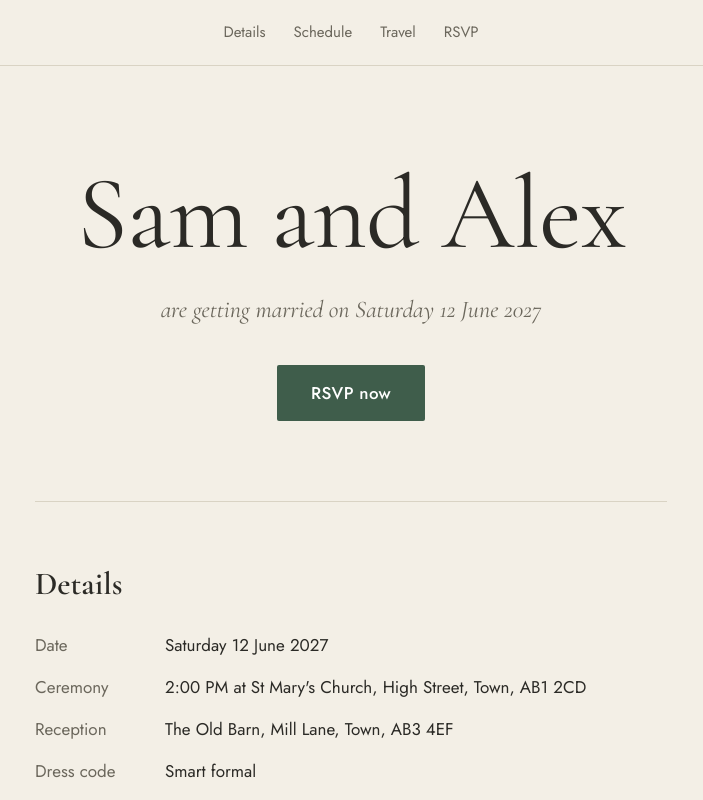
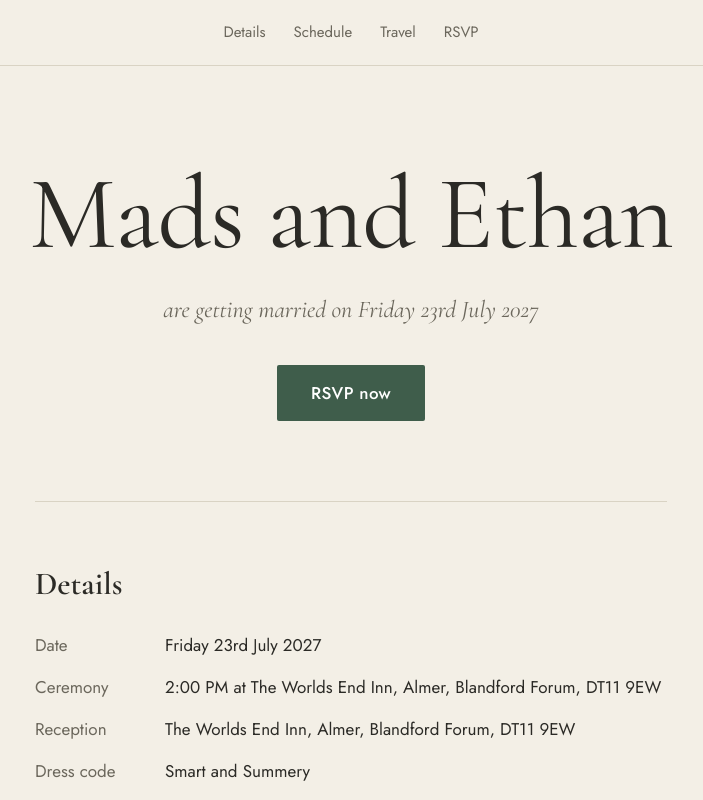
Before and after one commit to gromracer-bot/Wedding-Site, a plain HTML site: page index.html in a window 1280 px wide. Shown: the top 800 px of the page, without its empty margins (289-992 px from the left). Drawn offline with nearby package versions, Linux system fonts and the light colour scheme.

Commit message:
Update index.html

```diff
--- a/index.html
+++ b/index.html
@@ -4,7 +4,7 @@
 <meta charset="utf-8">
 <meta name="viewport" content="width=device-width, initial-scale=1">
 <title>Mads and Ethan - Wedding</title>
-<meta name="description" content="Wedding details and RSVP for Sam and Alex.">
+<meta name="description" content="Wedding details and RSVP for Made and Ethan.">
 <link rel="preconnect" href="https://fonts.googleapis.com">
 <link rel="preconnect" href="https://fonts.gstatic.com" crossorigin>
 <link href="https://fonts.googleapis.com/css2?family=Cormorant+Garamond:ital,wght@0,400;0,600;1,400&family=Jost:wght@400;500&display=swap" rel="stylesheet">
@@ -127,20 +127,20 @@
 </nav>
 
 <header class="hero">
-  <h1>Sam and Alex</h1>
-  <p>are getting married on Saturday 12 June 2027</p>
+  <h1>Mads and Ethan</h1>
+  <p>are getting married on Friday 23rd July 2027</p>
   <!-- Replace the URL below with your Tally form link -->
-  <a class="button" href="https://tally.so/r/YOUR_FORM_ID">RSVP now</a>
+  <a class="button" href="https://tally.so/r/WJ8yEj">RSVP now</a>
 </header>
 
 <main>
   <section id="details">
     <h2>Details</h2>
     <dl>
-      <dt>Date</dt><dd>Saturday 12 June 2027</dd>
-      <dt>Ceremony</dt><dd>2:00 PM at St Mary's Church, High Street, Town, AB1 2CD</dd>
-      <dt>Reception</dt><dd>The Old Barn, Mill Lane, Town, AB3 4EF</dd>
-      <dt>Dress code</dt><dd>Smart formal</dd>
+      <dt>Date</dt><dd>Friday 23rd July 2027</dd>
+      <dt>Ceremony</dt><dd>2:00 PM at The Worlds End Inn, Almer, Blandford Forum, DT11 9EW</dd>
+      <dt>Reception</dt><dd>The Worlds End Inn, Almer, Blandford Forum, DT11 9EW</dd>
+      <dt>Dress code</dt><dd>Smart and Summery</dd>
     </dl>
   </section>
 
@@ -173,7 +173,8 @@
 </main>
 
 <footer>
-  Questions? Email us at hello@example.com
+  Questions? Text us on 07910660556
+  We cant wait to celebrate our day with you all!
 </footer>
 
 </body>
```
